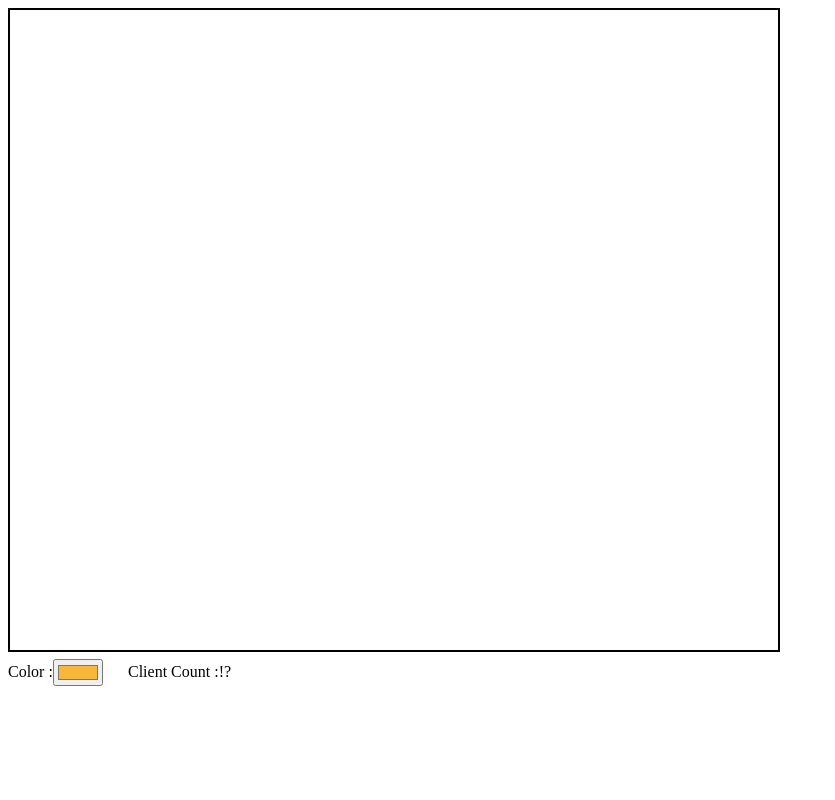
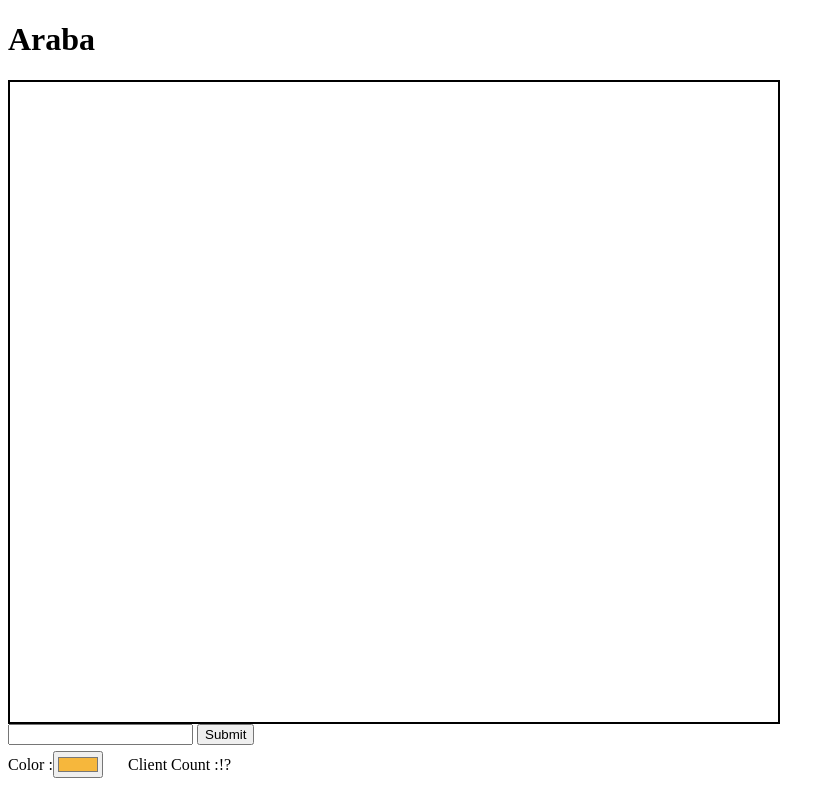
Before and after one commit to yilmazoncum/gartic.io-clone, a website: page ui/index.html in a window 1280 px wide. Shown: the whole page, without its empty margins (0-835 px from the left). Drawn offline with nearby package versions, Linux system fonts and the light colour scheme; no server answers.

Commit message:
add question h1 and answer text field

```diff
--- a/ui/index.html
+++ b/ui/index.html
@@ -30,10 +30,18 @@ align-items: center;
     }
   </style>
   <body>
+    <div id="question-div">
+      <h1 id="question">Araba</h1>
+    </div>
     <div class="main-div">
       <canvas id="my-canvas"></canvas>
       <div id="user-list-div">
       </div>
+    </div>
+    <div class="answer-div">
+      <form action="">
+        <input type="text" id="answer">
+        <input type="submit" value="Submit">
     </div>
     <div id="bottom-canvas">
       <div id="color-picker-container" >
```
